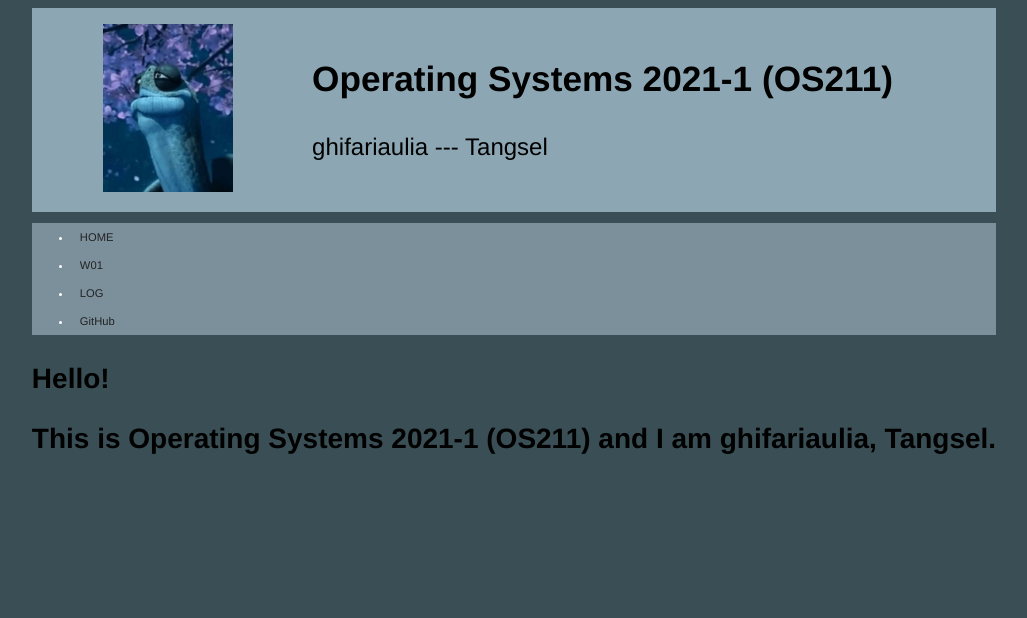
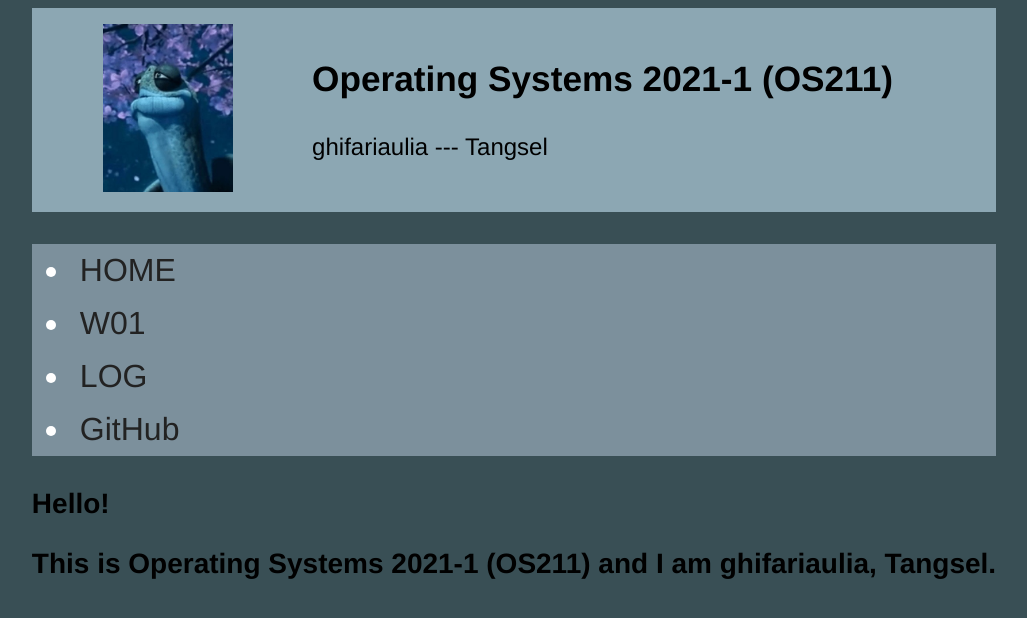
Before and after one commit to ghifariaulia/os211, a Jekyll site: the page built from index.md, in a window 1280 px wide. Shown: the top 618 px of the page, without its empty margins (126-1153 px from the left). Built offline with Jekyll 4.4.1, drawn with Linux system fonts in a browser that asks for light colours.

Commit message:
edit css and html

```diff
--- a/_includes/navbar.html
+++ b/_includes/navbar.html
@@ -2,7 +2,7 @@
   .navbar {
     background-color:#7C909C;
     color:            #FFFFFF;
-    font-size:        0.7em;
+    font-size:        2em;
   }
 
   .navbar ul li a {
@@ -15,7 +15,7 @@
   .navbar ul li a:hover {
     background:       blue;
     color:            #CCCCCC;
-    font-size:        1em;
+    font-size:        2em;
   }
   .navbar ul li a:visited {
     color: #222222;
```
